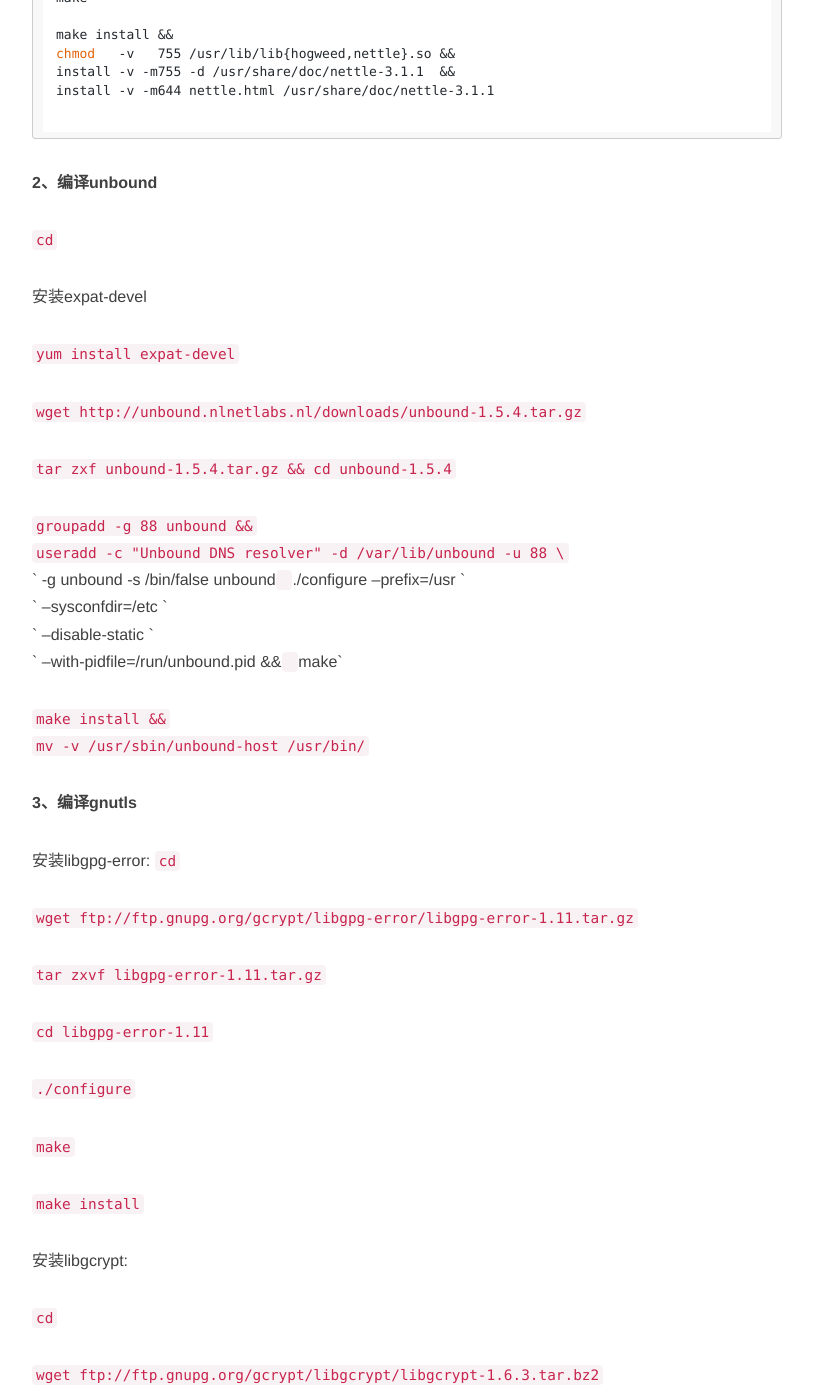
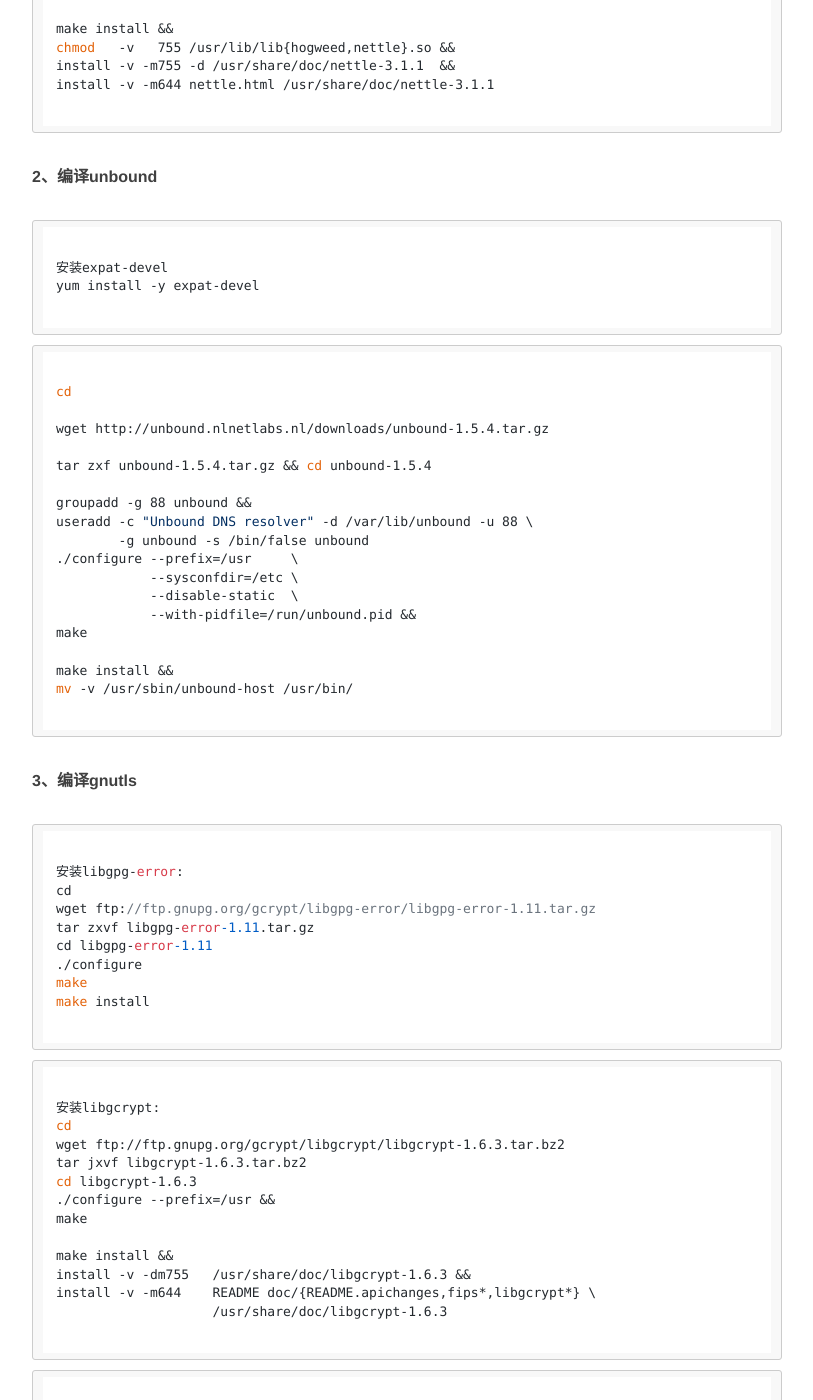
Before and after one commit to EwanZhang/EwanZhang, a Jekyll site: the page built from _posts/2015-07-04-centos6配置anyconnect.md, in a window 1280 px wide and 1400 px high, scrolled down 1278 px. Shown: the whole window, without its empty margins (233-1046 px from the left). Built offline with Jekyll 4.4.1, drawn with Linux system fonts in a browser that asks for light colours; nearby versions of some CDN libraries; comment, search, counter and statistics services are not loaded; some of the changed text lies outside the part shown.

Commit message:
Update 2015-07-04-centos6配置anyconnect.md

````diff
--- a/_posts/2015-07-04-centos6配置anyconnect.md
+++ b/_posts/2015-07-04-centos6配置anyconnect.md
@@ -22,8 +22,6 @@ ocserv需要3.1版以上的gnutls，gnutls需要2.7版以上的nettle
 
 ```html
 
-<span style="color:#337FE5;">
-
 rpm -ivh http://dl.fedoraproject.org/pub/epel/6/i386/epel-release-6-8.noarch.rpm
 
 rpm -ivh http://dl.fedoraproject.org/pub/epel/6/x86_64/epel-release-6-8.noarch.rpm
@@ -34,8 +32,6 @@ yum install -y tar gzip xz wget gcc make autoconf
 
 yum install -y openssl openssl-devel
 
-</span>
-
 ```
 
 **2.编译nettle**
@@ -45,6 +41,10 @@ yum install -y openssl openssl-devel
 安装gmp
 
 yum install -y gmp-devel gmp
+
+```
+
+```html
 
 wget http://ftp.gnu.org/gnu/nettle/nettle-3.1.tar.gz
 
@@ -63,99 +63,94 @@ install -v -m644 nettle.html /usr/share/doc/nettle-3.1.1
 
 **2、编译unbound**
 
-`cd`
+```html
 
 安装expat-devel
+yum install -y expat-devel
 
-`yum install expat-devel`
+```
 
-`wget http://unbound.nlnetlabs.nl/downloads/unbound-1.5.4.tar.gz`
+```html
 
-`tar zxf unbound-1.5.4.tar.gz && cd unbound-1.5.4`
+cd
 
-`groupadd -g 88 unbound &&`
-`useradd -c "Unbound DNS resolver" -d /var/lib/unbound -u 88 \`
-`        -g unbound -s /bin/false unbound`
-`./configure --prefix=/usr     \`
-`            --sysconfdir=/etc \`
-`            --disable-static  \`
-`            --with-pidfile=/run/unbound.pid &&`
-`make`
+wget http://unbound.nlnetlabs.nl/downloads/unbound-1.5.4.tar.gz
 
-`make install &&`
-`mv -v /usr/sbin/unbound-host /usr/bin/`
+tar zxf unbound-1.5.4.tar.gz && cd unbound-1.5.4
+
+groupadd -g 88 unbound &&
+useradd -c "Unbound DNS resolver" -d /var/lib/unbound -u 88 \
+        -g unbound -s /bin/false unbound
+./configure --prefix=/usr     \
+            --sysconfdir=/etc \
+            --disable-static  \
+            --with-pidfile=/run/unbound.pid &&
+make
+
+make install &&
+mv -v /usr/sbin/unbound-host /usr/bin/
+
+```
 
 **3、编译gnutls**
 
+```html
+
 安装libgpg-error:
-`cd`
+cd
+wget ftp://ftp.gnupg.org/gcrypt/libgpg-error/libgpg-error-1.11.tar.gz
+tar zxvf libgpg-error-1.11.tar.gz
+cd libgpg-error-1.11
+./configure
+make
+make install
 
-`wget ftp://ftp.gnupg.org/gcrypt/libgpg-error/libgpg-error-1.11.tar.gz`
+```
 
-`tar zxvf libgpg-error-1.11.tar.gz`
-
-`cd libgpg-error-1.11`
-
-`./configure`
-
-`make`
-
-`make install`
+```html
 
 安装libgcrypt:
+cd
+wget ftp://ftp.gnupg.org/gcrypt/libgcrypt/libgcrypt-1.6.3.tar.bz2
+tar jxvf libgcrypt-1.6.3.tar.bz2
+cd libgcrypt-1.6.3
+./configure --prefix=/usr &&
+make
 
-`cd`
+make install &&
+install -v -dm755   /usr/share/doc/libgcrypt-1.6.3 &&
+install -v -m644    README doc/{README.apichanges,fips*,libgcrypt*} \
+                    /usr/share/doc/libgcrypt-1.6.3
 
-`wget ftp://ftp.gnupg.org/gcrypt/libgcrypt/libgcrypt-1.6.3.tar.bz2`
+```
 
-`tar jxvf libgcrypt-1.6.3.tar.bz2`
-
-`cd libgcrypt-1.6.3`
-
-`./configure --prefix=/usr &&`
-
-`make`
-
-`make install &&`
-`install -v -dm755   /usr/share/doc/libgcrypt-1.6.3 &&`
-`install -v -m644    README doc/{README.apichanges,fips*,libgcrypt*} \`
-`                    /usr/share/doc/libgcrypt-1.6.3`
-
+```html
 
 安装libtasn1
+cd
+wget http://mirror.hust.edu.cn/gnu/libtasn1/libtasn1-4.3.tar.gz
+tar zxvf libtasn1-4.3.tar.gz
+cd libtasn1-4.3
+./configure --prefix=/usr --disable-static &&
+make
+make install
 
-`cd`
+```
 
-`wget http://mirror.hust.edu.cn/gnu/libtasn1/libtasn1-4.3.tar.gz`
-
-`tar zxvf libtasn1-4.3.tar.gz`
-
-`cd libtasn1-4.3`
-
-`./configure --prefix=/usr --disable-static &&`
-
-`make`
-
-`make install`
-
+```html
 
 安装gnutls
+cd
+wget ftp://ftp.gnutls.org/gcrypt/gnutls/v3.4/gnutls-3.4.4.1.tar.xz
+xz -d gnutls-3.4.4.1.tar.xz
+tar xf gnutls-3.4.4.1.tar
+cd gnutls-3.4.4.1
+./configure --prefix=/usr \
+            --without-p11-kit &&
+make
+make install
 
-`cd`
-
-`wget ftp://ftp.gnutls.org/gcrypt/gnutls/v3.4/gnutls-3.4.4.1.tar.xz`
-
-`xz -d gnutls-3.4.4.1.tar.xz`
-
-`tar xf gnutls-3.4.4.1.tar`
-
-`cd gnutls-3.4.4.1`
-
-`./configure --prefix=/usr \`
-`            --without-p11-kit &&`
-`make`
-
-`make install`
+```
 
 **4、编译ocserv**
 
````
